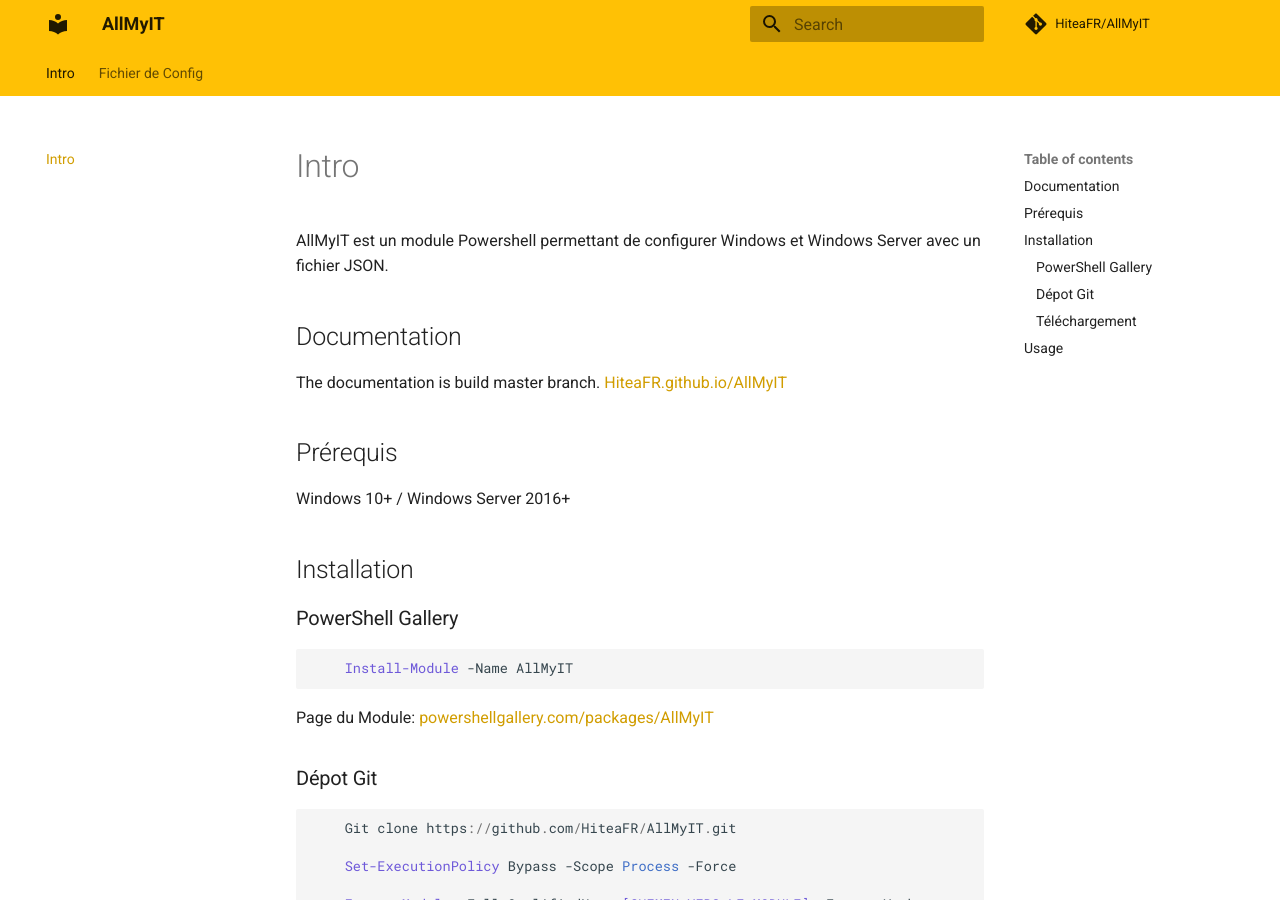
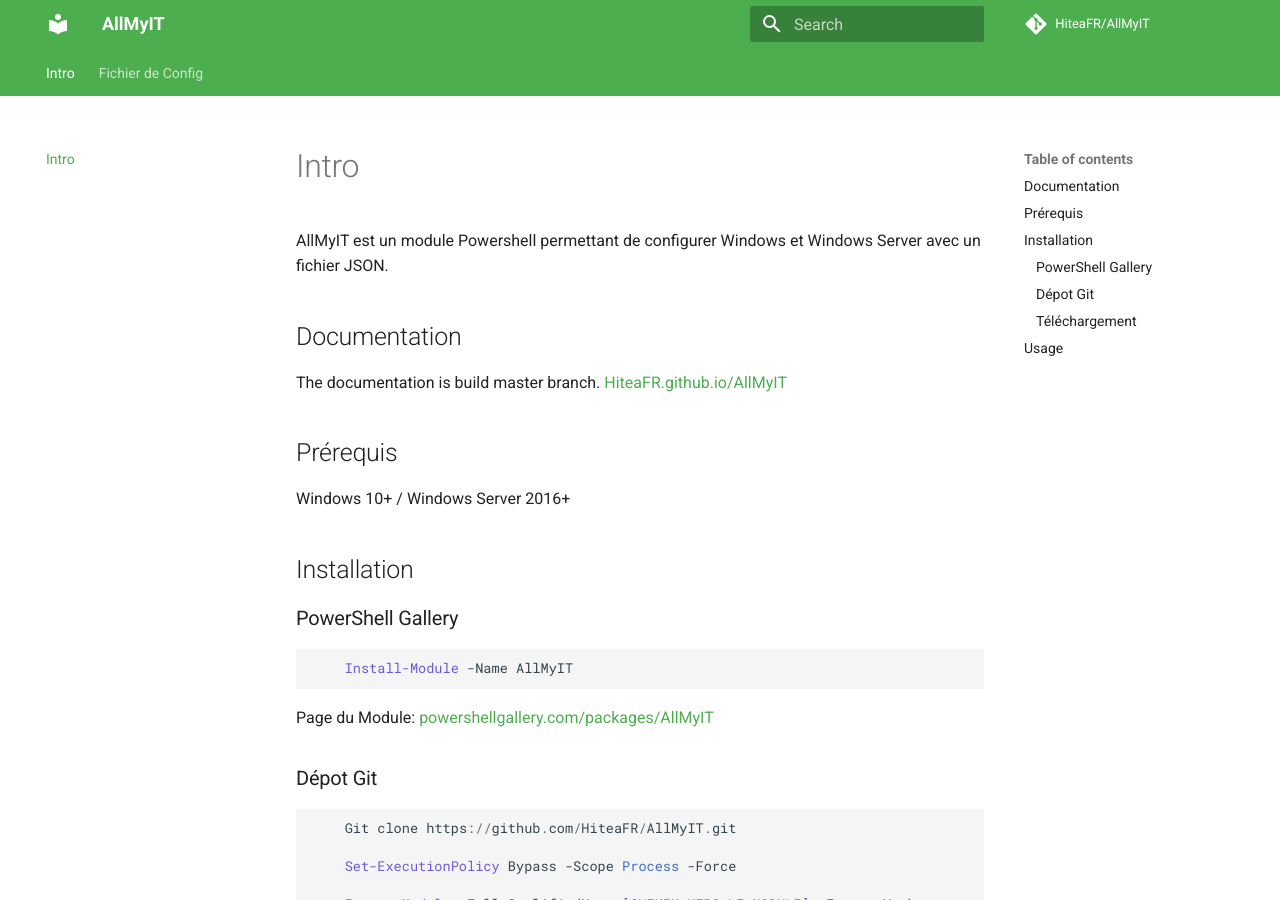
Before and after one commit to HiteaFR/AllMyIT, an MkDocs documentation site: the page built from docs/index.md, in a window 1280 px wide and 900 px high. Built offline with MkDocs 1.6.1 and Material for MkDocs 9.7.7, drawn with Linux system fonts in a browser that asks for light colours; comment, search, counter and statistics services are not loaded.

Commit message:
Update Docs

```diff
--- a/mkdocs.yml
+++ b/mkdocs.yml
@@ -5,8 +5,8 @@
   feature:
     tabs: true
   palette:
-    primary: "amber"
-    accent: "deep orange"
+    primary: "green"
+    accent: "light green"
 
 markdown_extensions:
   - codehilite
```
